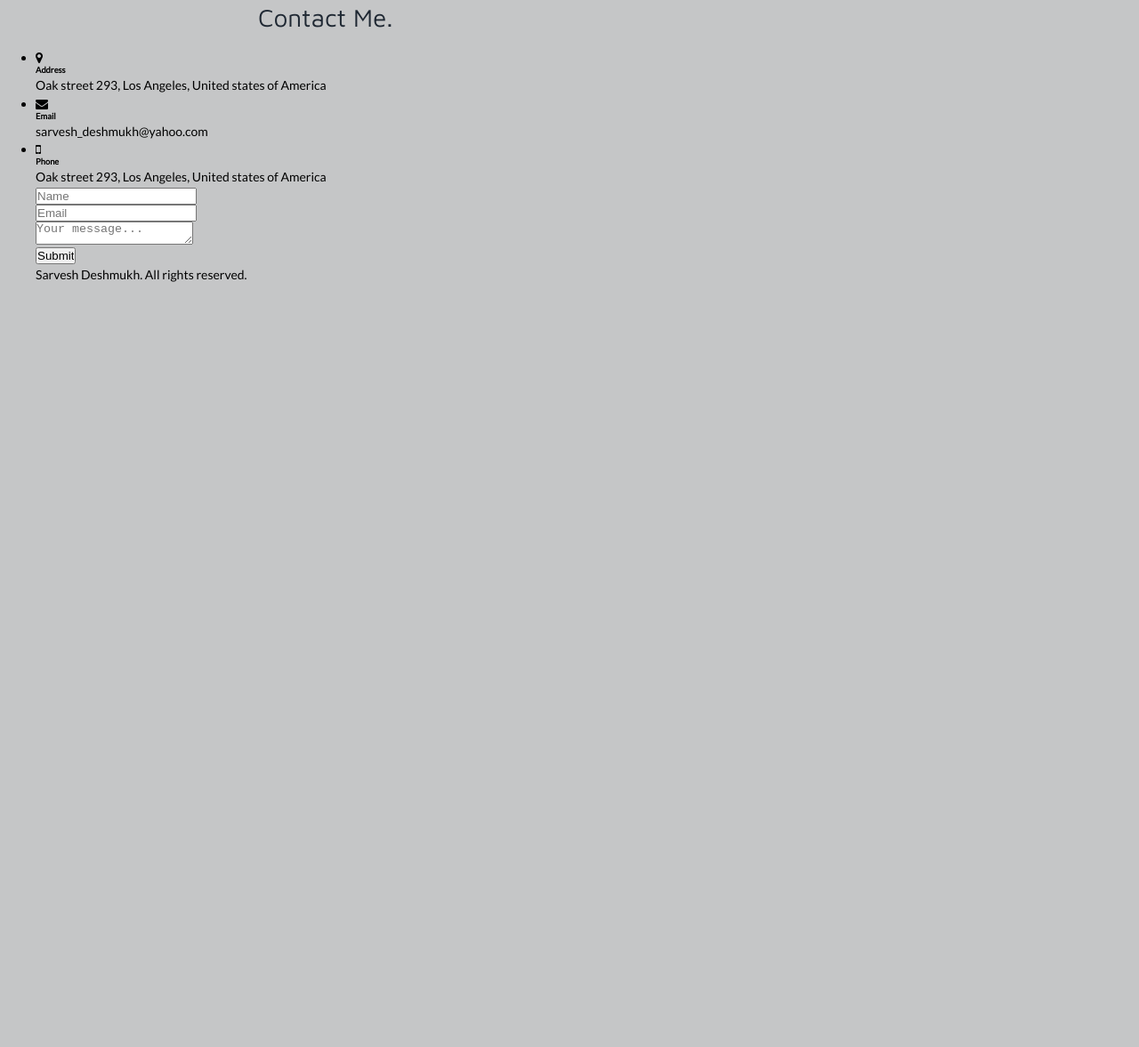
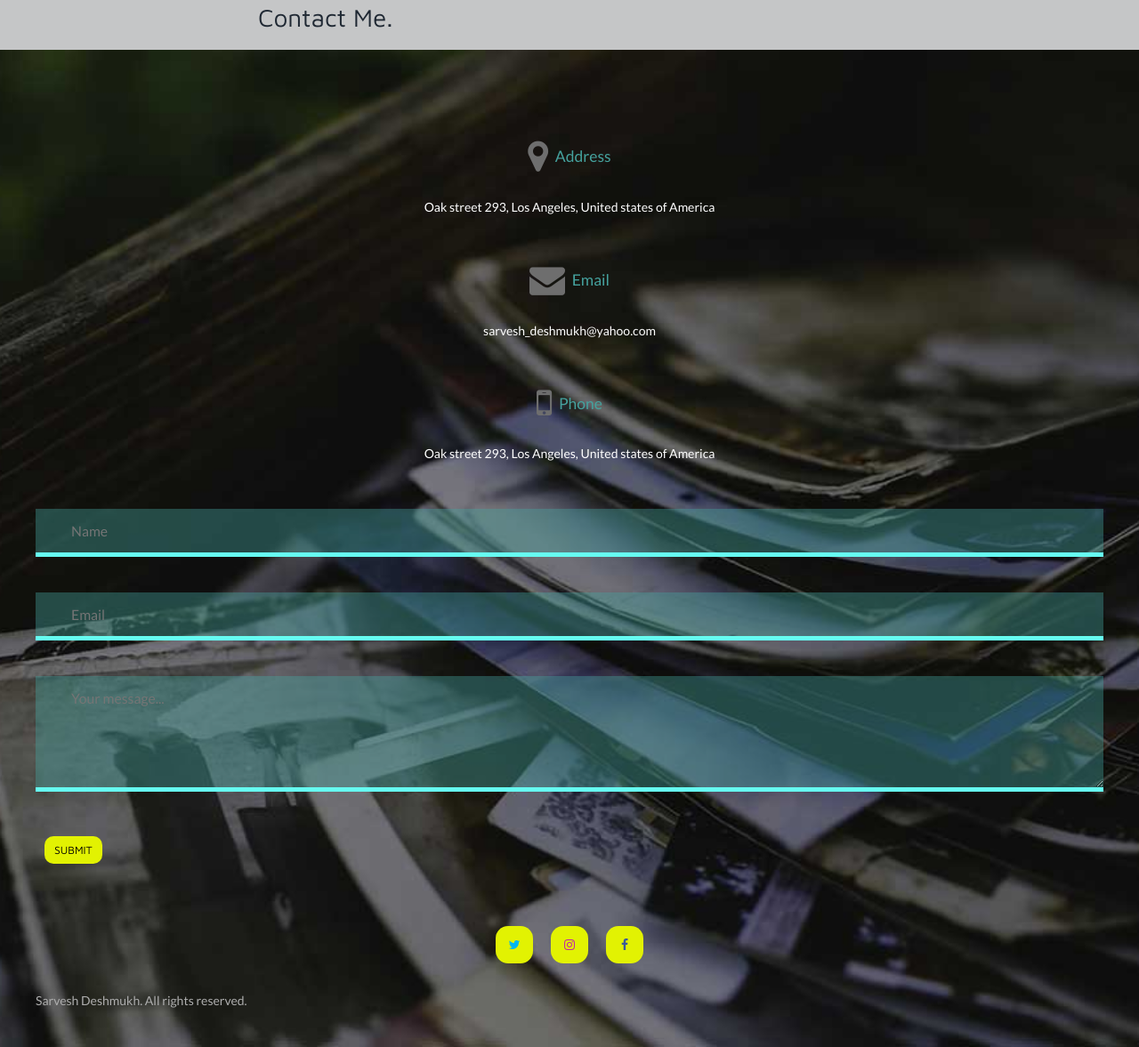
Before and after one commit to SarveshDeshmukh/SarveshDeshmukh.github.io, a plain HTML site: page index.html in a window 1280 px wide. Shown: the part 2959-4136 px from the top of the page at 89% size. Before the commit the page ends 3280 px from the top, so only its background shows below. Drawn offline with nearby package versions, Linux system fonts and the light colour scheme.

Commit message:
add style for Contact Me and Recent Projects section

```diff
--- a/css/style.css
+++ b/css/style.css
@@ -29,7 +29,7 @@ h2{
 p{
 	line-height: 1.7em;
 }
-.clear-fix{
+.clear-fix:after{
 	display: block;
 	content: "";
 	visibility: hidden;
@@ -50,7 +50,8 @@ p{
 	margin: 0 auto;
 	padding: 0 20px;
 }
-.demo-btn, .code-btn{
+
+.demo-btn, .code-btn, .button{
 	display: inline-block;
 	padding: 2 px;
 	margin: 10px;
@@ -67,7 +68,7 @@ p{
 	-webkit-transition: background-color 0.2s ease, color 0.2s ease;
 	-moz-transition: background-color 0.2s ease, color 0.2s ease;
 }
-.demo-btn:hover, .code-btn:hover{
+.demo-btn:hover, .code-btn:hover, .button:hover{
 	background-color: #000;
 	color: #e2f202;
 }
@@ -149,7 +150,7 @@ nav ul li a{
 	display: block;
 	width: 100px;
 	margin: 0 auto;
-	background: url(../img/continueBtn.png) no-repeat;
+	background: url('../img/continueBtn.png') no-repeat;
 	background-size: 45px 25px;
 	background-position: 50% 100%;
 	padding-bottom: 40px;
@@ -236,3 +237,111 @@ nav ul li a{
 .code-demo{
 	margin: 20px 0 20px 0;
 }
+
+/*______CONTACT ME SECTION_______*/
+
+.contact-me-bg{
+	background: #0b0c10 url('../img/contact-me.jpg') no-repeat;
+	background-position: 50% 50%;
+	background-size: cover;
+	padding-top: 100px;
+}
+.contact-list{
+	list-style: none;
+}
+.contact-list li{
+	text-align:center;
+	margin-bottom: 50px;
+}
+.contact-list li .fa, .contact-list li h6{
+	display: inline-block;
+	vertical-align: middle;
+}
+.contact-list li .fa{
+	font-size: 40px;
+	color: #6e6e6e;
+}
+.contact-list li h6{
+	font-size: 1.25em;
+	color: #45a29e;
+	font-weight: 400;
+	margin-left: 5px;
+}
+.contact-list li p{
+	color: #fff;
+	margin-top: 25px;
+}
+
+/*GOOGLE FORM*/
+
+#mG61Hd{
+	margin-bottom: 60px;
+}
+
+#mG61Hd .quantumWizTextinputPaperinputInput, #mG61Hd .quantumWizTextinputPapertextareaInput{
+	display: block;
+	box-sizing: border-box;
+	width: 100%;
+	border:none;
+	border-bottom: 5px solid #66fcf1;
+	font-size: 1.125em;
+	outline: none;
+	font-family: Lato, Arial, Calibri, sans-serif;
+	background-color: rgba(69, 162, 158, 0.4);
+	margin-bottom: 40px;
+}
+#mG61Hd .quantumWizTextinputPaperinputInput{
+	padding: 15px 40px;
+}
+#mG61Hd .quantumWizTextinputPapertextareaInput{
+	padding: 15px 40px 110px 40px;
+}
+#mG61Hd .button{
+	border: none;
+	outline: none;
+	cursor: pointer;
+}
+
+footer{
+	padding-bottom: 40px;
+}
+footer p{
+	color: #aeaeae;
+}
+footer .social-btn-list{
+	list-style: none;
+	width: 166px;
+	margin: 0 auto 30px auto;
+}
+footer .social-btn-list li{
+	float: left;
+	margin-right: 20px;
+}
+footer .social-btn-list li:last-child{
+	margin-right: 0;
+}
+
+footer .social-btn-list li a{
+	display: block;
+	width: 42px;
+	height: 42px;
+	line-height: 42px;
+	border-radius: 14px;
+	background-color: #e2f202;
+	text-align: center;
+	transition: background-color 0.2s ease;
+	-webkit-transition: background-color 0.2s ease;
+	-moz-transition: background-color 0.2s ease;
+}
+footer .social-btn-list .twitter{
+	color: #00b6f1;
+}
+footer .social-btn-list .instagram{
+	color: #c32aa3;
+}
+footer .social-btn-list .facebook{
+	color: #3b5998;
+}
+footer .social-btn-list li a:hover{
+	background-color: #000;
+}
```
